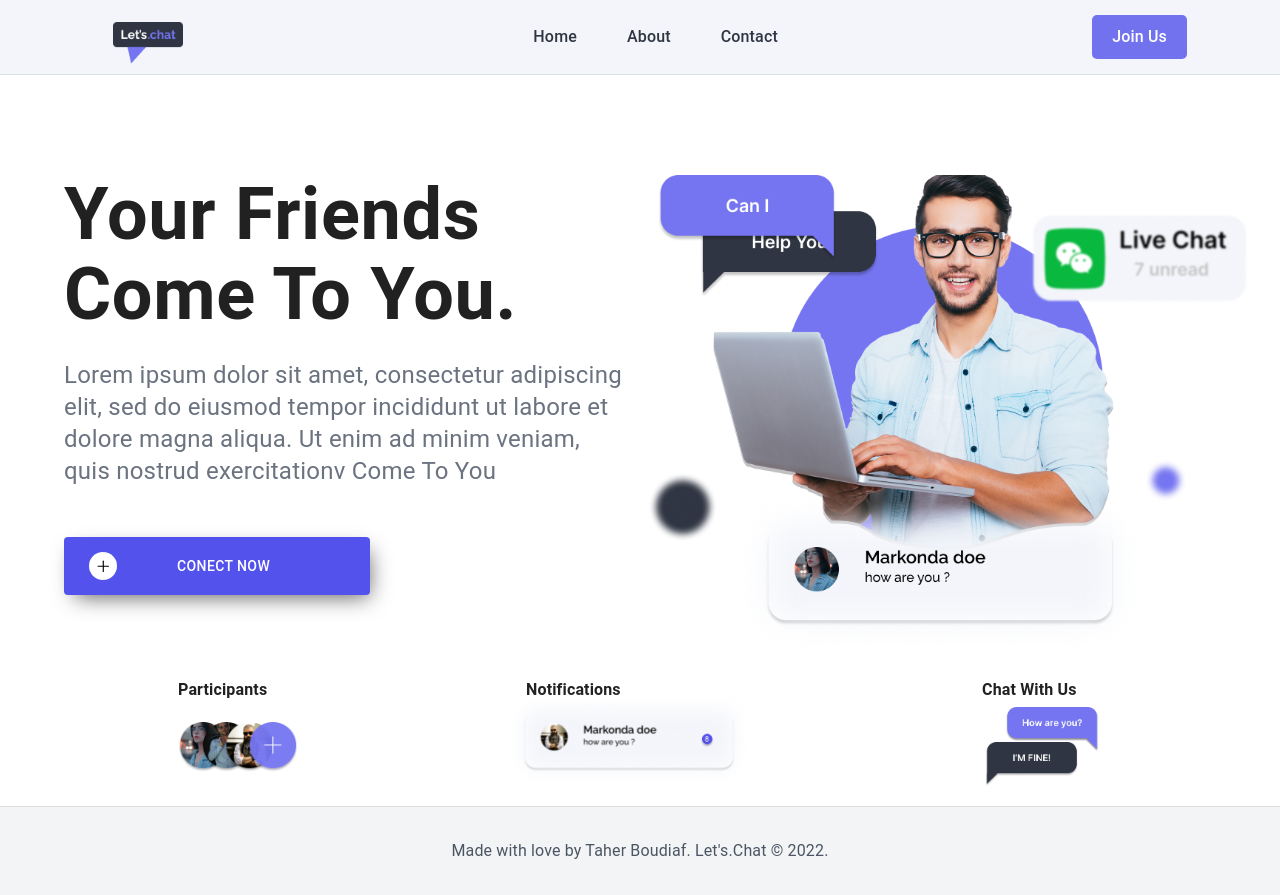
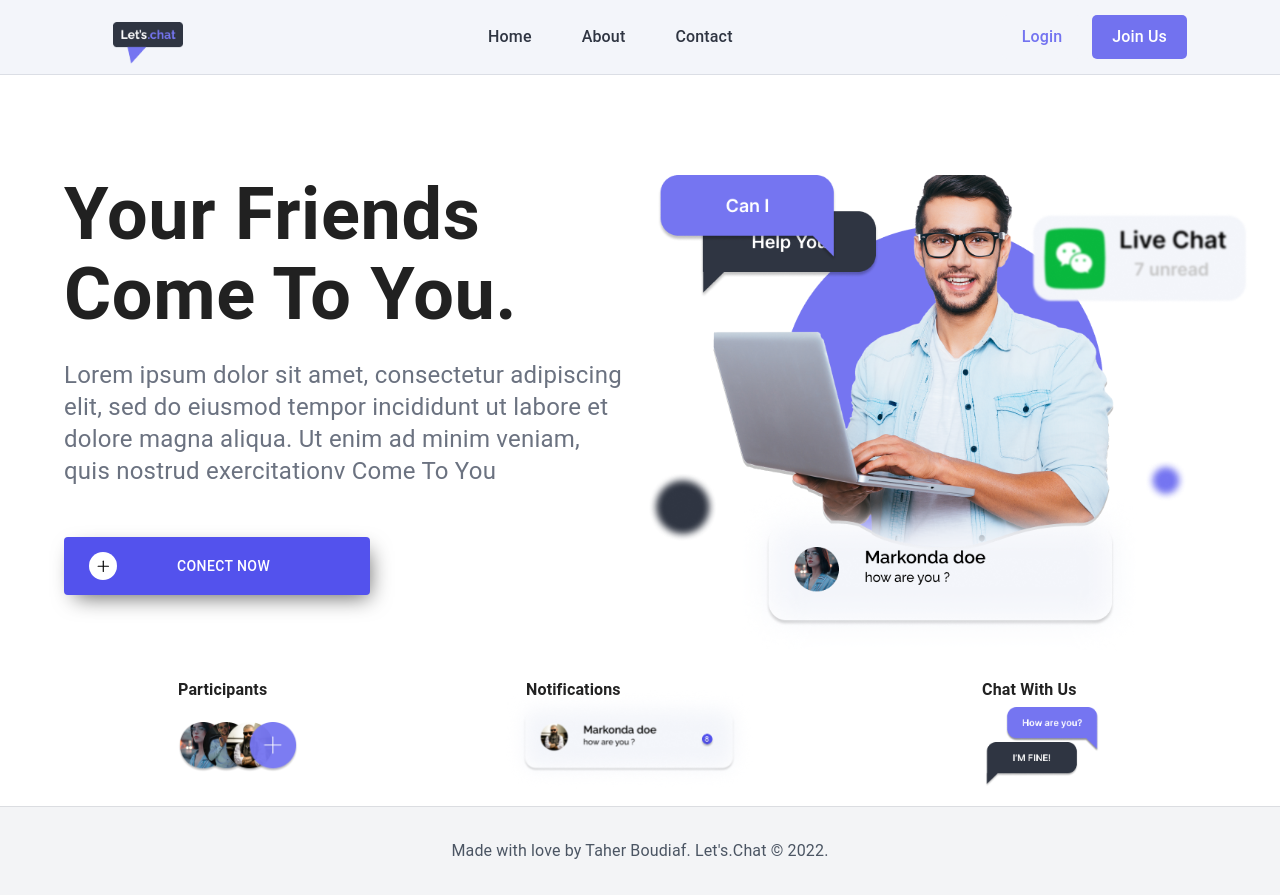
Before and after one commit to Taha-boudiaf/lets.chat, a React (Create React App) app: page / in a window 1280 px wide. Built offline with nearby package versions, Linux system fonts and the light colour scheme.

Commit message:
create button to login

```diff
--- a/src/components/layout/Navbar.js
+++ b/src/components/layout/Navbar.js
@@ -77,6 +77,9 @@ const Navbar = () => {
                   ))}
                   <div>
                     <a href='/login' className={styles.login}>
+                      Login
+                    </a>
+                    <a href='/register' className={styles.login}>
                       Join Us
                     </a>
                   </div>
@@ -104,7 +107,10 @@ const Navbar = () => {
                 ))}
                 </div>
                 <div className={styles.login}>
-                  <a href='/login' >
+                  <a href='/login' className={styles.simple}>
+                    Login
+                  </a>
+                  <a href='/register' >
                     Join Us
                   </a>
                 </div>
--- a/src/components/layout/css/navbar.module.css
+++ b/src/components/layout/css/navbar.module.css
@@ -22,6 +22,18 @@
     display: flex;
     flex-grow: 1;
     justify-content: center;
+}
+.login{
+    display: flex;
+}
+.login .simple{
+    color: rgba(83, 82, 237, 0.8)!important;
+    background: #F3F5FA;
+}
+.login .simple:hover{
+    color: white!important;
+    color: #2f354262;
+
 }
 .login a{
     background: rgba(83, 82, 237, 0.8);
```
